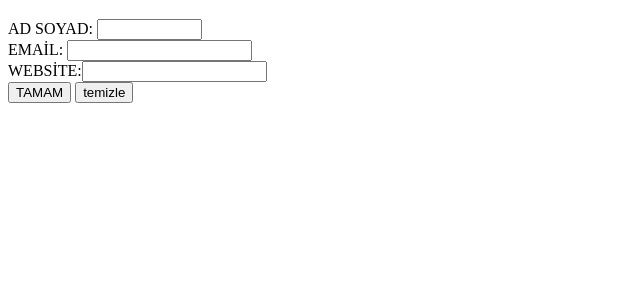
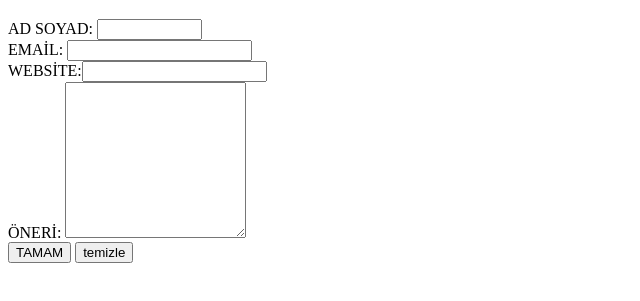
Before and after one commit to busrademirov1616-coder/web_ogreniyorumm, a plain HTML site: page form.html in a window 1280 px wide. Shown: the part 61-362 px from the top of the page, without its empty margins (0-640 px from the left). Drawn offline with Linux system fonts and the light colour scheme.

Commit message:
textarea komutu kullanımı

```diff
--- a/form.html
+++ b/form.html
@@ -14,9 +14,11 @@
      required -metin kutusuna metin girme zorunlu-->
            EMAİL: <input type="email" name="email" id="email" required><br>
            WEBSİTE:<input type="url" name="ADRES" id="ADRES"><br>
+            ÖNERİ: <textarea name="oneri" rows="10" cols="20"></textarea><br><!-- textarea  ÇOK SATIRLI METİN ALANI OLUŞTURUR -->
            <input type="submit" value="TAMAM">  <!--SUBMİT-action ile belirlenen sayfaya gönderilmesi için onay kutusu
                                                   VALUE-gönderilme butonu ismini değiştirir-->
            <input type="reset" value="temizle">
+
         </form>
 
     </body>
```
